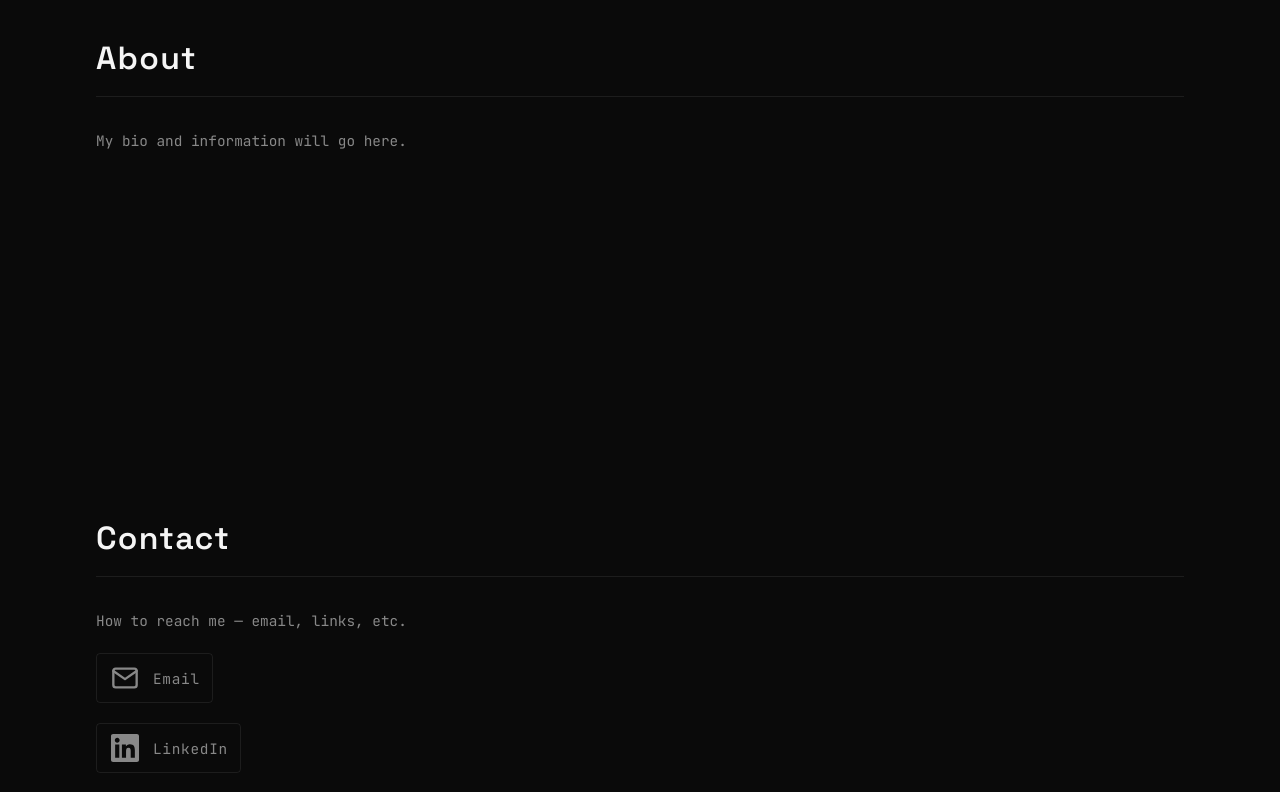
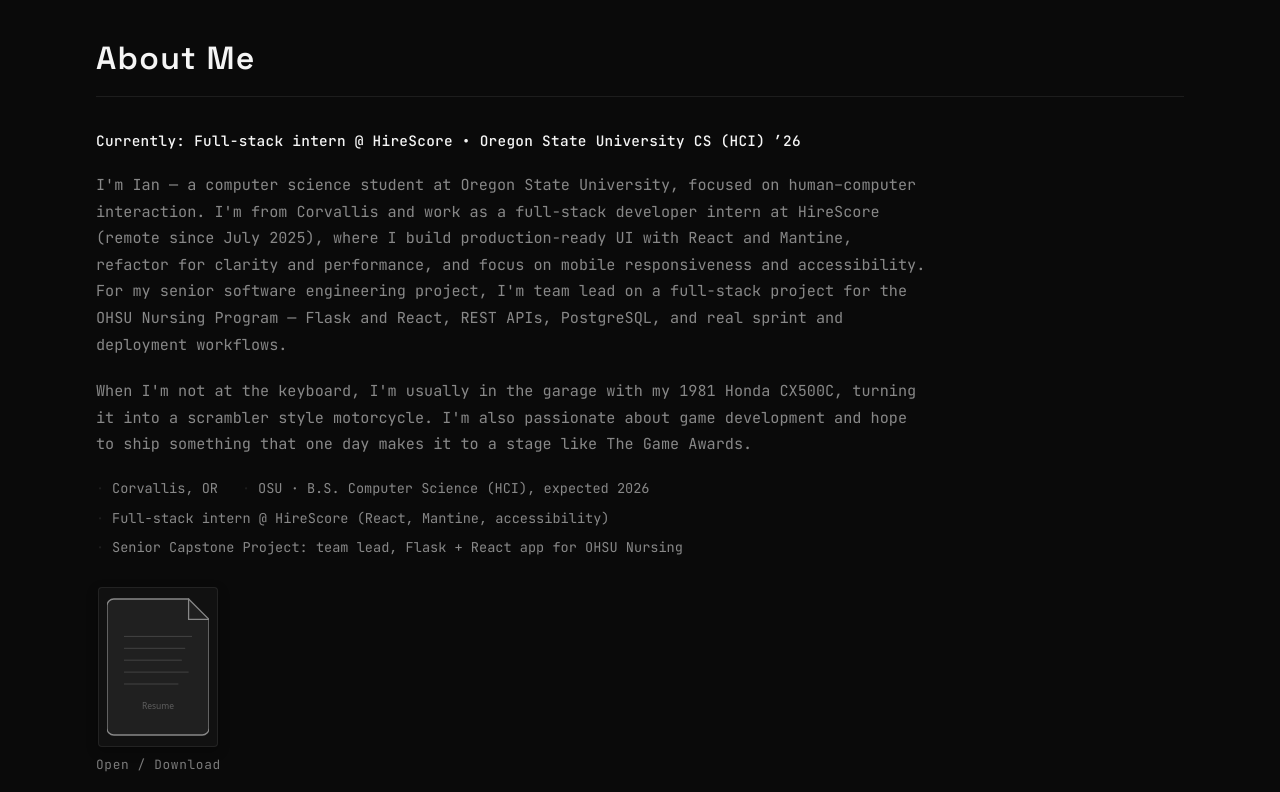
Before and after one commit to Halei-6103/My-Portfolio, a React (Vite) app: page / in a window 1280 px wide. Shown: the part 1420-2212 px from the top of the page. Built offline with nearby package versions, Linux system fonts and the light colour scheme.

Commit message:
Added about me page and resume download link

```diff
--- a/src/App.css
+++ b/src/App.css
@@ -142,6 +142,99 @@
   color: var(--text-muted);
 }
 
+.about-content {
+  display: flex;
+  flex-direction: column;
+  gap: 1.25rem;
+  max-width: 52rem;
+}
+
+.about-currently {
+  font-size: 0.9rem;
+  color: var(--text);
+  font-weight: 500;
+  letter-spacing: 0.02em;
+  margin-bottom: 0;
+}
+
+.about-body {
+  font-size: 0.95rem;
+  color: var(--text-muted);
+  line-height: 1.75;
+  margin: 0;
+}
+
+.quick-facts {
+  list-style: none;
+  margin: 0;
+  padding: 0;
+  display: flex;
+  flex-wrap: wrap;
+  gap: 0.5rem 1.5rem;
+  font-size: 0.85rem;
+  color: var(--text-muted);
+}
+
+.quick-facts li {
+  position: relative;
+  padding-left: 1rem;
+}
+
+.quick-facts li::before {
+  content: '·';
+  position: absolute;
+  left: 0;
+  color: var(--border);
+}
+
+.resume-doc-link {
+  display: inline-flex;
+  flex-direction: column;
+  align-items: center;
+  gap: 0.5rem;
+  width: fit-content;
+  margin-top: 0.5rem;
+  color: var(--text-muted);
+  text-decoration: none;
+  border: none;
+  transition: color 0.2s, transform 0.2s;
+}
+
+.resume-doc-link:hover {
+  color: var(--accent);
+}
+
+.resume-doc-link:hover .resume-doc-image {
+  border-color: var(--accent);
+  box-shadow: 0 8px 24px rgba(0, 0, 0, 0.4);
+}
+
+.resume-doc-image {
+  display: flex;
+  align-items: center;
+  justify-content: center;
+  width: 120px;
+  height: 160px;
+  border: 1px solid var(--border);
+  border-radius: 4px;
+  background: rgba(255, 255, 255, 0.03);
+  box-shadow: 0 4px 12px rgba(0, 0, 0, 0.3);
+  transition: border-color 0.2s, box-shadow 0.2s;
+}
+
+.resume-doc-image svg {
+  width: 100%;
+  height: 100%;
+  padding: 8px;
+  box-sizing: border-box;
+}
+
+.resume-doc-label {
+  font-size: 0.8rem;
+  letter-spacing: 0.05em;
+  opacity: 0.9;
+}
+
 .contact-block {
   display: flex;
   flex-direction: column;
@@ -260,6 +353,21 @@
   border-radius: inherit;
 }
 
+.project-card-coming-soon {
+  position: absolute;
+  inset: 0;
+  display: flex;
+  align-items: center;
+  justify-content: center;
+  font-family: 'Space Grotesk', sans-serif;
+  font-size: 0.9rem;
+  font-weight: 500;
+  letter-spacing: 0.1em;
+  color: var(--text);
+  background: rgba(10, 10, 10, 0.75);
+  border-radius: inherit;
+}
+
 .project-card-title {
   margin-top: 1rem;
   font-family: 'Space Grotesk', sans-serif;
--- a/src/App.tsx
+++ b/src/App.tsx
@@ -23,6 +23,7 @@ const PROJECTS = [
     label: '02',
     href: '#',
     image: 'linear-gradient(135deg, #333 0%, #222 100%)',
+    comingSoon: true,
   },
   {
     id: '3',
@@ -108,6 +109,9 @@ function App() {
                   ) : (
                     <span className="project-card-image-bg" style={{ background: project.image }} />
                   )}
+                  {'comingSoon' in project && project.comingSoon && (
+                    <span className="project-card-coming-soon">Coming Soon</span>
+                  )}
                 </span>
                 <span className="project-card-title">{project.title}</span>
               </a>
@@ -116,9 +120,42 @@ function App() {
         </section>
 
         <section className="page-section" id="about">
-          <h2 className="section-heading">About</h2>
-          <div className="section-content">
-            <p className="muted">My bio and information will go here.</p>
+          <h2 className="section-heading">About Me</h2>
+          <div className="section-content about-content">
+            <p className="about-currently">Currently: Full-stack intern @ HireScore • Oregon State University CS (HCI) ’26</p>
+            <p className="about-body">
+              I'm Ian — a computer science student at Oregon State University, focused on human–computer interaction. I'm from Corvallis and work as a full-stack developer intern at HireScore (remote since July 2025), where I build production-ready UI with React and Mantine, refactor for clarity and performance, and focus on mobile responsiveness and accessibility. For my senior software engineering project, I'm team lead on a full-stack project for the OHSU Nursing Program — Flask and React, REST APIs, PostgreSQL, and real sprint and deployment workflows.
+            </p>
+            <p className="about-body">
+              When I'm not at the keyboard, I'm usually in the garage with my 1981 Honda CX500C, turning it into a scrambler style motorcycle. I'm also passionate about game development and hope to ship something that one day makes it to a stage like The Game Awards.
+            </p>
+            <ul className="quick-facts">
+              <li>Corvallis, OR</li>
+              <li>OSU · B.S. Computer Science (HCI), expected 2026</li>
+              <li>Full-stack intern @ HireScore (React, Mantine, accessibility)</li>
+              <li>Senior Capstone Project: team lead, Flask + React app for OHSU Nursing</li>
+            </ul>
+            <a
+              href={`${import.meta.env.BASE_URL}Resume_Ian_Hale.pdf`}
+              target="_blank"
+              rel="noopener noreferrer"
+              className="resume-doc-link"
+              aria-label="Open resume (PDF) in new tab to view or download"
+            >
+              <span className="resume-doc-image">
+                <svg viewBox="0 0 120 160" fill="none" xmlns="http://www.w3.org/2000/svg" aria-hidden>
+                  <path d="M8 0h88l24 24v128a8 8 0 0 1-8 8H8a8 8 0 0 1-8-8V8a8 8 0 0 1 8-8z" fill="rgba(255,255,255,0.06)" stroke="currentColor" strokeWidth="1.5" strokeLinejoin="round"/>
+                  <path d="M96 0v24h24" stroke="currentColor" strokeWidth="1.5" strokeLinecap="round" strokeLinejoin="round"/>
+                  <line x1="20" y1="44" x2="100" y2="44" stroke="currentColor" strokeWidth="1" strokeOpacity="0.4"/>
+                  <line x1="20" y1="58" x2="92" y2="58" stroke="currentColor" strokeWidth="1" strokeOpacity="0.4"/>
+                  <line x1="20" y1="72" x2="88" y2="72" stroke="currentColor" strokeWidth="1" strokeOpacity="0.4"/>
+                  <line x1="20" y1="86" x2="96" y2="86" stroke="currentColor" strokeWidth="1" strokeOpacity="0.4"/>
+                  <line x1="20" y1="100" x2="84" y2="100" stroke="currentColor" strokeWidth="1" strokeOpacity="0.4"/>
+                  <text x="60" y="130" textAnchor="middle" fill="currentColor" fontSize="10" opacity="0.6" fontFamily="system-ui, sans-serif">Resume</text>
+                </svg>
+              </span>
+              <span className="resume-doc-label">Open / Download</span>
+            </a>
           </div>
         </section>
 
```
Also changed, not shown: 1 other file (tests, documents, lock files or other folders).
